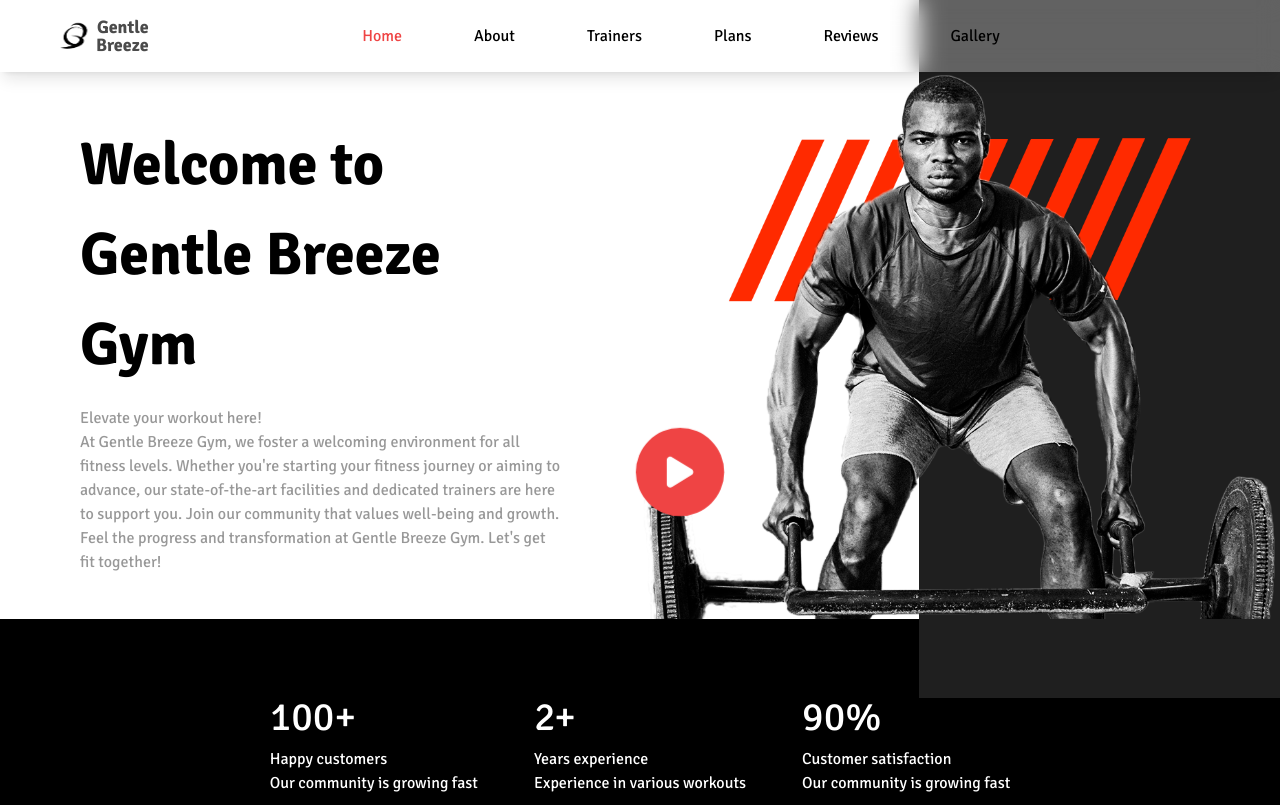
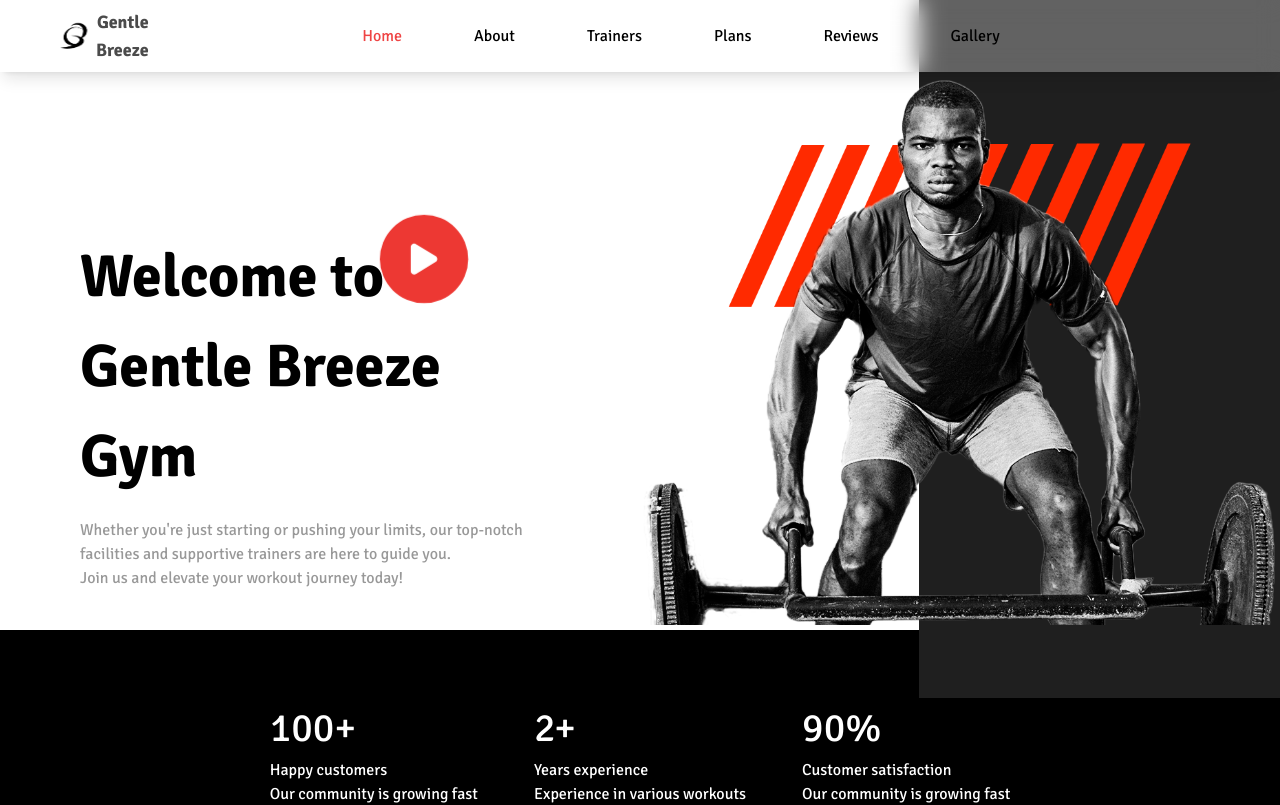
Before and after one commit to abupraise/GentleBreeze, a React (Vite) app: page / in a window 1280 px wide. Shown: the top 805 px of the page. Built offline with nearby package versions, Linux system fonts and the light colour scheme.

Commit message:
Updating snippet

```diff
--- a/src/components/AboutUs.jsx
+++ b/src/components/AboutUs.jsx
@@ -9,7 +9,7 @@ import image3 from '../assets/wellness.jpeg';
 
 const SectionTitle = ({ title, description }) => (
   <div className="mb-14 text-center max-w-4xl">
-    <h1 className="opacity-90 text-4xl font-bold mb-4 text-black">
+    <h1 className="opacity-90 text-4xl font-bold mb-4 mt-12 text-black">
       {title}
     </h1>
     <p className="opacity-40 text-lg font-light text-black">
--- a/src/components/Hero.jsx
+++ b/src/components/Hero.jsx
@@ -41,7 +41,7 @@ const Hero = () => {
       <div className="grid grid-cols-1 md:grid-cols-2 relative">
         <div className="py-10 px-5 md:px-20 text-center md:text-left">
           <motion.div
-            className="text-[40px] md:text-[60px] pt-10 md:pt-20"
+            className="text-[40px] md:text-[60px] pt-32 md:pt-48"
             animate={{ x: [-20, 0], opacity: [0, 1] }}
             transition={{ duration: 1 }}
           >
@@ -49,15 +49,11 @@ const Hero = () => {
             <span className="font-bold">Gentle Breeze Gym</span>
           </motion.div>
           <div className="opacity-40 mt-4">
-            <span>Elevate your workout here!</span>
             <p>
-              At Gentle Breeze Gym, we foster a welcoming environment for all
-              fitness levels. Whether you're starting your fitness journey or
-              aiming to advance, our state-of-the-art facilities and dedicated
-              trainers are here to support you. Join our community that values
-              well-being and growth. Feel the progress and transformation at
-              Gentle Breeze Gym. Let's get fit together!
+              Whether you're just starting or pushing your limits, our top-notch
+              facilities and supportive trainers are here to guide you.
             </p>
+            <span>Join us and elevate your workout journey today!</span>
           </div>
         </div>
 
@@ -69,10 +65,10 @@ const Hero = () => {
         </div>
       </div>
 
-      {/* Centered Play Button */}
       <motion.button
         onClick={openModal}
-        className="absolute top-1/2 left-1/2 transform -translate-x-1/2 -translate-y-1/2 bg-red-500 text-white w-20 h-20 flex items-center justify-center rounded-full z-10"
+        className="absolute top-[25%] left-[30%] transform -translate-x-1/2 -translate-y-1/2 text-white w-20 h-20 hidden md:flex items-center justify-center rounded-full z-10"
+        style={{ backgroundColor: "#ED3833" }}
         whileHover={{ scale: 1.1 }}
         animate={{
           scale: [1, 1.2, 1],
--- a/src/components/Navbar.jsx
+++ b/src/components/Navbar.jsx
@@ -60,18 +60,19 @@ const Navbar = () => {
 
   return (
     <div
-      className={`bg-white bg-opacity-30 backdrop-blur-md shadow-lg fixed top-0 w-full z-10 transition-transform duration-500 ${
+      className={`bg-white bg-opacity-30 backdrop-blur-md shadow-lg fixed top-0 w-full max-w-screen-2xl mx-auto z-10 transition-transform duration-500 ${
         isVisible ? "translate-y-0" : "-translate-y-full"
       }`}
     >
-      <div className="flex items-center justify-between py-5 px-4 md:px-10">
+      <div className="flex items-center justify-between py-5 px-2 sm:px-4 md:px-10">
+        {" "}
         <div className="relative flex items-center">
-          <img src={Logo} alt="Logo" className="w-20 h-8 mr-2" />
-          <div className="absolute left-14 z-10 flex flex-col text-right">
-            <span className="text-black opacity-70 font-bold text-lg leading-none">
+          <img src={Logo} alt="Logo" className="w-16 h-6 sm:w-20 sm:h-8 mr-2" />
+          <div className="absolute left-12 sm:left-14 z-10 flex flex-col text-right">
+            <span className="text-black opacity-70 font-bold text-sm sm:text-lg leading-none">
               Gentle
             </span>
-            <span className="text-black opacity-70 font-bold text-lg leading-none">
+            <span className="text-black opacity-70 font-bold text-sm sm:text-lg leading-none">
               Breeze
             </span>
           </div>
@@ -95,12 +96,12 @@ const Navbar = () => {
         <div className="md:hidden">
           <button
             onClick={toggleMenu}
-            className="text-black focus:outline-none"
+            className="text-black focus:outline-none p-2"
           >
             <div className={`hamburger ${isOpen ? "open" : ""}`}>
-              <span className="block w-8 h-0.5 bg-black my-1"></span>
-              <span className="block w-8 h-0.5 bg-black my-1"></span>
-              <span className="block w-8 h-0.5 bg-black my-1"></span>
+              <span className="block w-6 sm:w-8 h-0.5 bg-black my-1"></span>
+              <span className="block w-6 sm:w-8 h-0.5 bg-black my-1"></span>
+              <span className="block w-6 sm:w-8 h-0.5 bg-black my-1"></span>
             </div>
           </button>
         </div>
@@ -108,16 +109,46 @@ const Navbar = () => {
       <div
         className={`${
           isOpen ? "flex" : "hidden"
-        } flex-col items-center md:hidden bg-white w-full py-5`}
+        } flex-col items-center md:hidden bg-white w-full py-2 sm:py-5`}
       >
-        <NavLink to="home" onClick={() => setIsOpen(false)}>Home</NavLink>
-        <NavLink to="about" onClick={() => setIsOpen(false)}>About</NavLink>
-        <NavLink to="trainers" onClick={() => setIsOpen(false)}>Trainers</NavLink>
-        <NavLink to="plans" onClick={() => setIsOpen(false)}>Plans</NavLink>
-        <NavLink to="reviews" onClick={() => setIsOpen(false)}>Reviews</NavLink>
+        <NavLink
+          to="home"
+          onClick={() => setIsOpen(false)}
+          className="py-2 w-full text-center"
+        >
+          Home
+        </NavLink>
+        <NavLink
+          to="about"
+          onClick={() => setIsOpen(false)}
+          className="py-2 w-full text-center"
+        >
+          About
+        </NavLink>
+        <NavLink
+          to="trainers"
+          onClick={() => setIsOpen(false)}
+          className="py-2 w-full text-center"
+        >
+          Trainers
+        </NavLink>
+        <NavLink
+          to="plans"
+          onClick={() => setIsOpen(false)}
+          className="py-2 w-full text-center"
+        >
+          Plans
+        </NavLink>
+        <NavLink
+          to="reviews"
+          onClick={() => setIsOpen(false)}
+          className="py-2 w-full text-center"
+        >
+          Reviews
+        </NavLink>
         <RouterLink
           to="/gallery"
-          className="py-2 cursor-pointer hover:text-red-500"
+          className="py-2 w-full text-center cursor-pointer hover:text-red-500"
           onClick={() => setIsOpen(false)}
         >
           Gallery
--- a/src/components/Reviews.jsx
+++ b/src/components/Reviews.jsx
@@ -13,7 +13,7 @@ const Reviews = () => {
         "Since I joined GB gym in february, I have lost more than 10kg of fat, built more endurance and even some muscles.",
     },
     {
-      name: "Sammuel Utulu",
+      name: "Samuel Utulu",
       rating: 5,
       reviewText: "The community here is so supportive and welcoming. I've made great progress and wonderful friends along the way.",
     },
```
